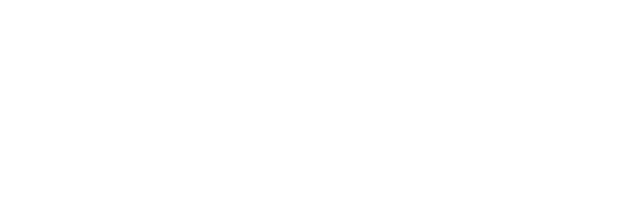
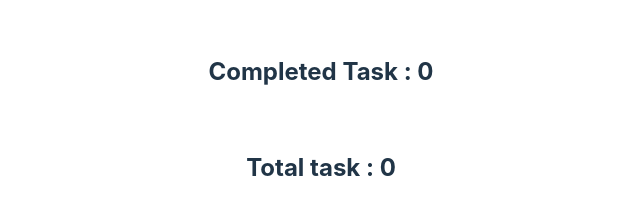
Before and after one commit to abhiiinav6/React.js-Projects, a React (Vite) app in the folder To-D0-List/: page / in a window 1280 px wide. Shown: the part 302-516 px from the top of the page, without its empty margins (319-959 px from the left). Built offline with nearby package versions, Linux system fonts and the light colour scheme; no server answers.

Commit message:
Added totaltask and completed task section

```diff
--- a/To-D0-List/src/App.jsx
+++ b/To-D0-List/src/App.jsx
@@ -1,8 +1,15 @@
 import { useState } from "react";
+import { useSelector } from "react-redux";
 import Input from "./components/Input";
 import TaskList from "./components/TaskList";
 
 function App() {
+  const taskCount = useSelector((state) => state.tasks.length);
+  const completedTaskCount = useSelector((state) =>
+    state.tasks.reduce((x, y) => {
+      return x + y.completed;
+    }, 0)
+  );
   return (
     <div
       className="App"
@@ -12,12 +19,14 @@
         display: "flex",
         flexDirection: "column",
         alignItems: "center",
-        gap: "2rem"
+        gap: "2rem",
       }}
     >
       <h1>To Do List</h1>
       <TaskList />
       <Input />
+      <h2>Completed Task : {completedTaskCount}</h2>
+      <h2>Total task : {taskCount}</h2>
     </div>
   );
 }
--- a/To-D0-List/src/components/TaskList.jsx
+++ b/To-D0-List/src/components/TaskList.jsx
@@ -7,22 +7,21 @@
   let tasks = useSelector((state) => state.tasks);
 
   const onChangeHandler = (id) => {
-    console.log("change")
+    console.log("change");
     dispatch(toggleTask(id));
   };
 
+  const onDelete = (task) => {
+    if (task.completed) {
+      dispatch(deleteTask(task.id));
+      return;
+    }
+    alert("First complete the project to delete it.")
+  };
 
-  const onDelete = id => {
-    dispatch(deleteTask(id))
-  }
-
-  useEffect(()=>{
-    dispatch(fetchDummyTask())
-  }, [])
-
-
-
-
+  useEffect(() => {
+    dispatch(fetchDummyTask());
+  }, []);
 
   return (
     <div
@@ -40,6 +39,7 @@
               type="checkbox"
               id={task.id}
               onChange={() => onChangeHandler(task.id)}
+              checked={task.completed}
             />
             <label
               htmlFor={task.id}
@@ -50,7 +50,7 @@
               {" "}
               {task.title}{" "}
             </label>
-            <button  onClick={()=>onDelete(task.id)} >Delete</button>
+            <button onClick={() => onDelete(task)}>Delete</button>
           </div>
         ))}
     </div>
--- a/To-D0-List/src/main.jsx
+++ b/To-D0-List/src/main.jsx
@@ -6,9 +6,9 @@
 import store from './reducers'
 
 ReactDOM.createRoot(document.getElementById('root')).render(
-  <React.StrictMode>
+  // <React.StrictMode>
     <Provider store={store}>
       <App />
     </Provider>
-  </React.StrictMode>
+  // </React.StrictMode>
 )
```
